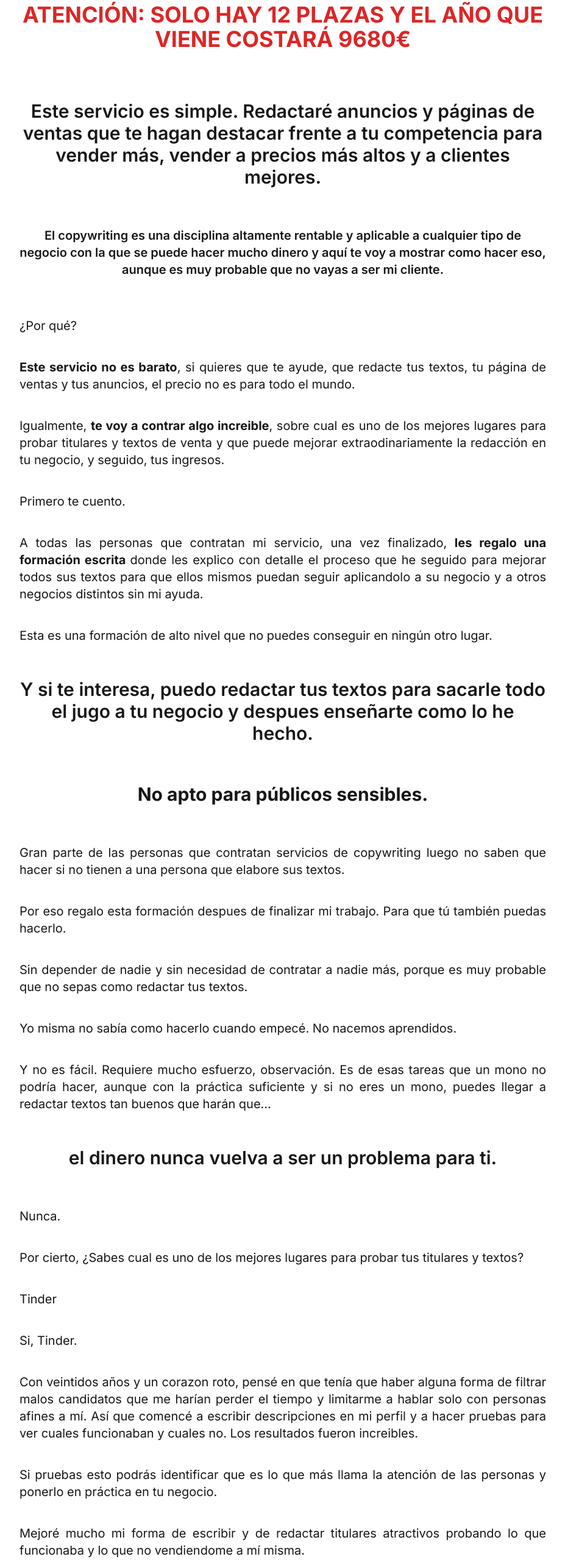
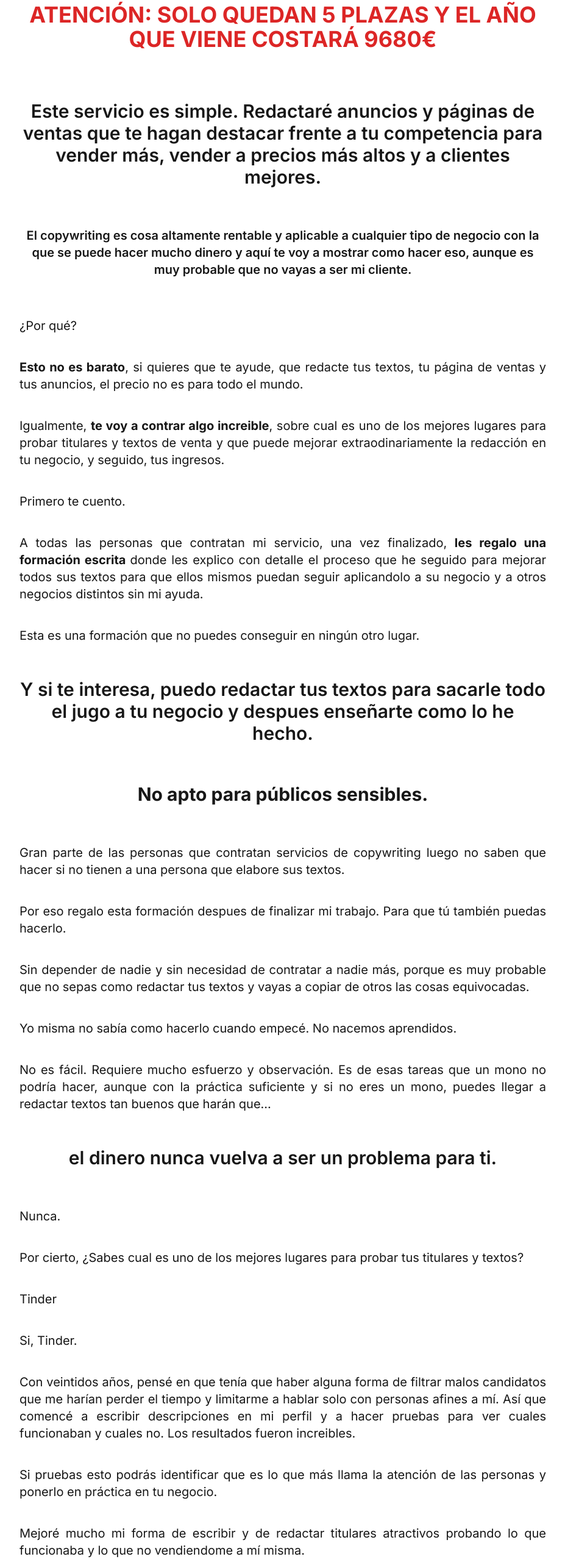
Before and after one commit to MariaLipiz/miraencomentarios, a Next.js app: page /copywriting-para-negocios in a window 1280 px wide. Shown: the part 228-2794 px from the top of the page at 61% size, without its empty margins (176-1103 px from the left). Built offline with nearby package versions, Linux system fonts and the light colour scheme.

Commit message:
Cambios servicio

```diff
--- a/app/copywriting-para-negocios/page.tsx
+++ b/app/copywriting-para-negocios/page.tsx
@@ -47,7 +47,7 @@ export default function Servicio() {
         Copywriting para negocios sin(verguenza)
       </h1>
       <h1 className="text-3xl sm:text-4xl font-bold mb-6 text-red-600 text-center">
-        ATENCIÓN: SOLO HAY 12 PLAZAS Y EL AÑO QUE VIENE COSTARÁ <strong>9680€ </strong>
+        ATENCIÓN: SOLO QUEDAN 5 PLAZAS Y EL AÑO QUE VIENE COSTARÁ <strong>9680€ </strong>
       </h1>
       <h2 className="text-2xl sm:text-3xl font-semibold mb-6 text-center my-4">
         Este servicio es simple. Redactaré anuncios y páginas de ventas que te hagan
@@ -55,7 +55,7 @@ export default function Servicio() {
         mejores.
       </h2>
       <p className="text-lg sm:text-xl font-semibold mb-6 text-center">
-        El copywriting es una disciplina altamente rentable y aplicable a cualquier tipo de negocio
+        El copywriting es cosa altamente rentable y aplicable a cualquier tipo de negocio
         con la que se puede hacer mucho dinero y aquí te voy a mostrar como hacer eso, aunque
         es muy probable que no vayas a ser mi cliente.
       </p>
@@ -64,7 +64,7 @@ export default function Servicio() {
       </p>
 
       <p className="text-lg sm:text-xl font-normal">
-        <strong>Este servicio no es barato</strong>, si quieres que te ayude, que redacte tus textos,
+        <strong>Esto no es barato</strong>, si quieres que te ayude, que redacte tus textos,
         tu página de ventas y tus anuncios, el precio no es para todo el mundo.
       </p>
       <p className="text-lg sm:text-xl font-normal">
@@ -82,7 +82,7 @@ export default function Servicio() {
         mismos puedan seguir aplicandolo a su negocio y a otros negocios distintos sin mi ayuda.
       </p>
       <p className="text-lg sm:text-xl font-normal">
-        Esta es una formación de alto nivel que no puedes conseguir en ningún otro lugar.
+        Esta es una formación que no puedes conseguir en ningún otro lugar.
       </p>
 
       <h2 className="text-2xl sm:text-3xl font-semibold mb-6 text-center my-4">
@@ -102,7 +102,7 @@ export default function Servicio() {
       </p>
       <p className="text-lg sm:text-xl font-normal">
         Sin depender de nadie y sin necesidad de contratar a nadie más, porque es muy probable que no sepas como redactar
-        tus textos.
+        tus textos y vayas a copiar de otros las cosas equivocadas.
       </p>
 
       <p className="text-lg sm:text-xl font-normal">
@@ -110,7 +110,7 @@ export default function Servicio() {
       </p>
 
       <p className="text-lg sm:text-xl font-normal">
-        Y no es fácil. Requiere mucho esfuerzo, observación. Es de esas tareas que un mono no podría hacer, aunque con la práctica suficiente y si no eres un mono, puedes llegar
+        No es fácil. Requiere mucho esfuerzo y observación. Es de esas tareas que un mono no podría hacer, aunque con la práctica suficiente y si no eres un mono, puedes llegar
         a redactar textos tan buenos que harán que...
       </p>
       <h2 className="text-2xl sm:text-3xl font-semibold mb-6 text-center my-4">
@@ -129,7 +129,7 @@ export default function Servicio() {
         Si, Tinder.
       </p>
       <p className="text-lg sm:text-xl font-normal">
-        Con veintidos años y un corazon roto, pensé en que tenía que haber alguna forma de filtrar malos candidatos que
+        Con veintidos años, pensé en que tenía que haber alguna forma de filtrar malos candidatos que
         me harían perder el tiempo y limitarme a hablar solo con personas afines a mí. Así que comencé a escribir descripciones
         en mi perfil y a hacer pruebas para ver cuales funcionaban y cuales no. Los resultados fueron increibles.
       </p>
@@ -142,7 +142,7 @@ export default function Servicio() {
         vendiendome a mí misma.
       </p>
       <p className="text-lg sm:text-xl font-normal">
-        También encontré en menos de un mes un novio que no me hizo perder el tiempo.
+        Aunque creo que esto ya te lo he contado.
       </p>
       <p className="text-lg sm:text-xl font-normal">
         Y como decía antes, el regalo que reciben los que contratan mi servicio es:
@@ -155,7 +155,7 @@ export default function Servicio() {
         Vale, ¿Que precio tiene tu servicio?
       </h3>
       <p className="text-lg sm:text-xl font-medium text-red-600">
-        Atento aquí
+        Muy atento aquí
       </p>
       <p className="text-lg sm:text-xl font-normal">
         Que redacte tus anuncios, páginas de ventas y textos tiene un <strong>precio de 7260€ (IVA incluido).</strong>
@@ -166,12 +166,12 @@ export default function Servicio() {
       <p className="text-lg sm:text-xl font-normal">
         Incluye una sesión inicial de varias horas donde me contarás todos los detalles de tu negocio y tu producto o servicio (hasta el
         último cumpleaños de tu sobrino si hace falta) y
-         que yo redacte después tu página de ventas, tus anuncios (los que quieras publicar en ese momento) y
+         que yo redacte después tu página de ventas, tus anuncios y
         todos los textos de tu sitio web. También, como te dije antes, al finalizar el servicio te regalo una formación
         escrita donde te explico con detalle que técnicas he utilizado y como las puedes aplicar tú.
       </p>
       <p className="text-lg sm:text-xl font-normal text-red-600">
-        <strong> Ya solo esta formación que te regalo justifica el precio, ya que si sigues todo lo que viene ahí, podrás recuperar
+        <strong> Ya solo esta formación que te regalo justifica el precio, ya que si sigues todo lo que viene ahí de manera rigurosa, podrás recuperar
         tu inversión en un plazo muy corto de tiempo.</strong>
       </p>
 
@@ -209,6 +209,9 @@ export default function Servicio() {
       <p className="text-lg sm:text-xl font-normal">
         Así que si tu negocio es honesto, tu eres honesto y vendes a humanos capaces de leer un texto, la repsuesta es que sí.
       </p>
+      <p className="text-lg sm:text-xl font-normal">
+        Menuda rima que me acaba de quedar.
+      </p>
 
       <h3 className="text-lg sm:text-xl font-bold">
         ¿Hay garantía de devolución?
@@ -221,7 +224,7 @@ export default function Servicio() {
         ¿Haces algún tipo de descuento?
       </h3>
       <p className="text-lg sm:text-xl font-normal">
-        Me encanta halloween y no hago descuentos de Navidad, ni de BlackFriday ni
+        Este verano me disfrazaré de arbusto y no hago descuentos de Navidad, ni de BlackFriday ni
         por Halloween cuando me disfrazo de arbusto. <strong className="text-red-600">El precio más bajo que vas a encontrar son 7260€ y
           el año que viene será más alto </strong>
       </p>
@@ -234,8 +237,8 @@ export default function Servicio() {
       </p>
       <p className="text-lg sm:text-xl font-normal">
         Lo que yo hago supone una inversión de dinero y es muy rentable si tu producto encaja con los intereses de
-        los consumidores, pero no hago milagros ni convierto el agua en vino (para eso tu sugiero que inviertas
-        tus 7260€ en un viaje a Fatima), por lo que si no cumples los dos
+        los consumidores, pero todavia (todavía) no hago milagros ni convierto el agua en vino (para eso tu sugiero que inviertas
+        tus 7260€ en un viaje a Fatima y lleves un crucifijo en la mochila por sea caso), por lo que si no cumples los dos
         requisitos anteriores te recomiendo encarecidamente que no lo compres.
       </p>
 
```
